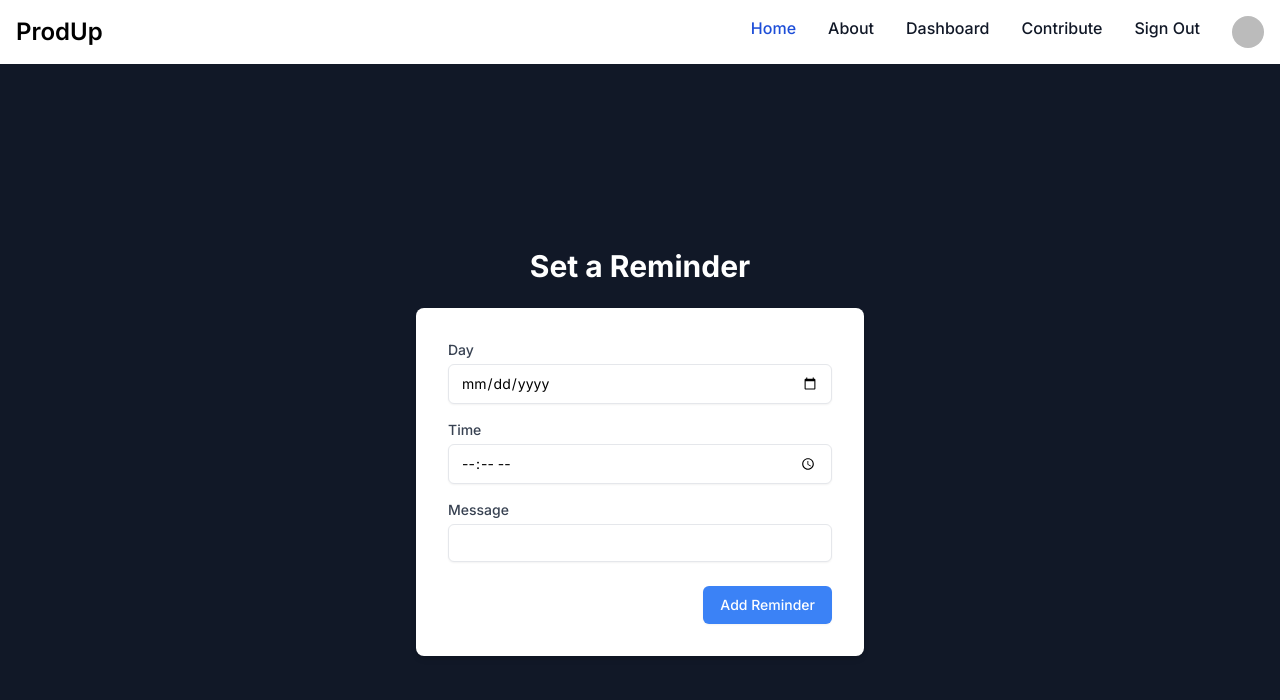
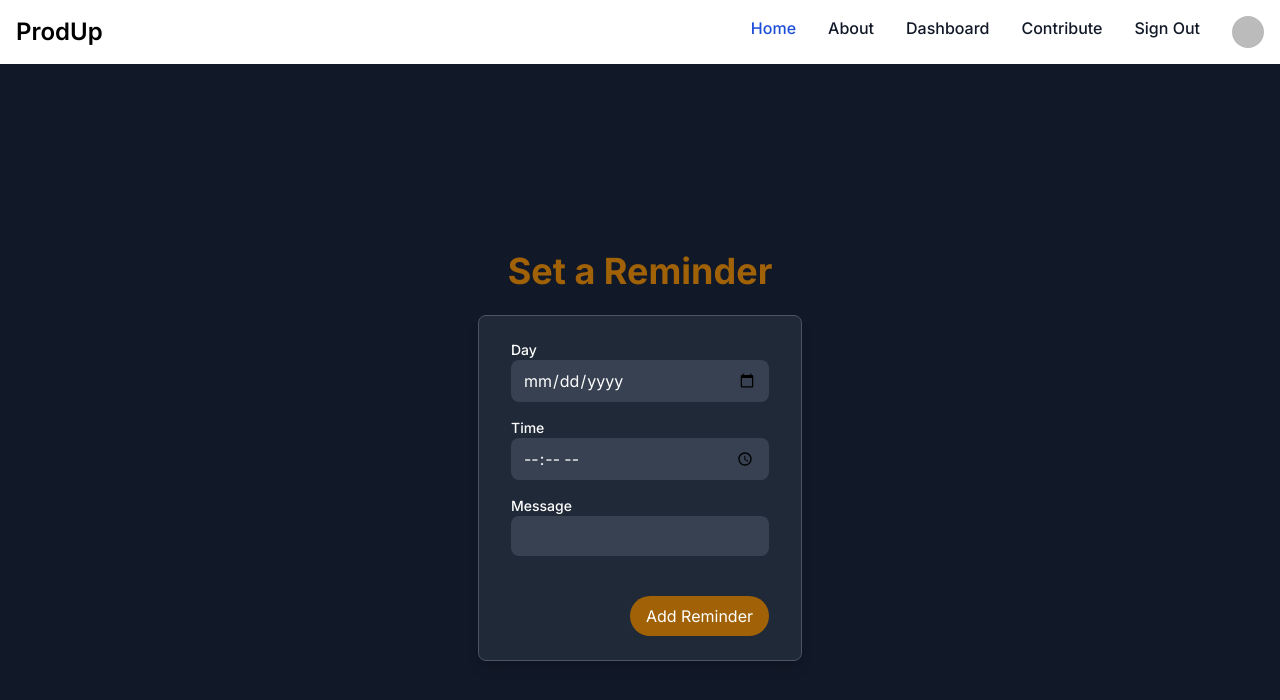
Before and after one commit to saicharan1901/ProdUp, a Next.js app in the folder frontend/: page /dashboard/reminders in a window 1280 px wide. Shown: the top 700 px of the page. Built offline with nearby package versions, Linux system fonts and the light colour scheme; no server answers; sample sign-in values are in the browser's storage.

Commit message:
Pulling from the main

```diff
--- a/frontend/app/about/page.js
+++ b/frontend/app/about/page.js
@@ -1,11 +1,10 @@
 import React from "react";
 import Navbar from "../../components/navbar";
 
-// Sample data for developers
 const developers = [
     {
         name: "Sai Charan",
-        photo: "/charan.jpg", // Ensure you have the photo in the public/images directory
+        photo: "/charan.jpg",
     },
     {
         name: "Yashwanth Reddy",
--- a/frontend/app/dashboard/notes/page.jsx
+++ b/frontend/app/dashboard/notes/page.jsx
@@ -143,17 +143,16 @@ const NoteAdder = () => {
           </button>
         </div>
 
-
-<div className="flex flex-wrap mx-auto ml-7 justify-center">
+        <div className="grid grid-cols-1 sm:grid-cols-2 md:grid-cols-3 lg:grid-cols-4 gap-6">
           {notes.map((note) => (
             <div
               key={note.note_id}
-            className="bg-gray-900 rounded-lg shadow-lg px-8 py-6 mb-8 mr-8 max-w-md group relative break-words hover:border-yellow-700 border w-full sm:w-1/2 md:w-1/3 lg:w-1/4 flex-grow"
+              className="bg-gradient-to-r from-yellow-700 to-yellow-500 rounded-lg shadow-lg px-8 py-6 mb-8 hover:border-yellow-900 border border-gray-700 group relative transition duration-300 transform hover:scale-105"
             >
-            <h3 className="font-mono font-extrabold text-white">{note.title}</h3>
-            <p className="text-gray-300">{note.content}</p>
+              <h3 className="font-mono font-extrabold text-gray-900">{note.title}</h3>
+              <p className="text-gray-800">{note.content}</p>
               <button
-                className="absolute top-0 right-0 p-1 text-white hover:text-yellow-600 transition-all duration-300 ease-in-out opacity-0 group-hover:opacity-100"
+                className="absolute top-0 right-0 p-1 text-gray-900 hover:text-gray-700 transition-all duration-300 ease-in-out opacity-0 group-hover:opacity-100"
                 onClick={() => handleDelete(note.note_id)}
               >
                 <svg
@@ -169,7 +168,6 @@ const NoteAdder = () => {
             </div>
           ))}
         </div>
-
       </div>
       <ToastContainer />
     </div>
--- a/frontend/app/dashboard/reminders/page.jsx
+++ b/frontend/app/dashboard/reminders/page.jsx
@@ -90,39 +90,39 @@ const Reminders = () => {
       <Navbar />
       <div className="min-h-screen bg-gray-900 flex flex-col items-center justify-center py-2">
         <ToastContainer />
-        <h1 className="text-3xl text-white font-bold mb-6">Set a Reminder</h1>
-        <div className="bg-white shadow-md rounded-lg p-8 w-full max-w-md">
+        <h1 className="mx-auto justify-center items-center flex text-4xl font-bold text-yellow-700 mt-10">Set a Reminder</h1>
+        <div className="mt-6 bg-gray-800 rounded-lg shadow-lg px-8 py-6 mb-8 border-gray-600 border mx-auto hover:border-yellow-700 transition duration-300 transform hover:-translate-y-1 hover:shadow-2xl">
           <div className="mb-4">
-            <label htmlFor="day" className="block text-sm font-medium text-gray-700">Day</label>
+            <label htmlFor="day" className="block text-sm font-medium text-white font-bold">Day</label>
             <input
               id="day"
               type="date"
               value={day}
               onChange={(e) => setDay(e.target.value)}
-              className="mt-1 block w-full px-3 py-2 border rounded-md shadow-sm focus:outline-none focus:ring-indigo-500 focus:border-indigo-500 sm:text-sm" />
+              className="w-full px-3 py-2 placeholder-gray-400 rounded-lg focus:outline-none bg-gray-700 text-white transition duration-300 transform focus:ring-2 focus:ring-yellow-700" />
           </div>
           <div className="mb-4">
-            <label htmlFor="time" className="block text-sm font-medium text-gray-700">Time</label>
+            <label htmlFor="time" className="block text-sm font-medium text-white font-bold">Time</label>
             <input
               id="time"
               type="time"
               value={time}
               onChange={(e) => setTime(e.target.value)}
-              className="mt-1 block w-full px-3 py-2 border rounded-md shadow-sm focus:outline-none focus:ring-indigo-500 focus:border-indigo-500 sm:text-sm" />
+              className="w-full px-3 py-2 placeholder-gray-400 rounded-lg focus:outline-none bg-gray-700 text-white transition duration-300 transform focus:ring-2 focus:ring-yellow-700" />
           </div>
           <div className="mb-6">
-            <label htmlFor="message" className="block text-sm font-medium text-gray-700">Message</label>
+            <label htmlFor="message" className="block text-sm font-medium text-white font-bold">Message</label>
             <input
               id="message"
               type="text"
               value={message}
               onChange={(e) => setMessage(e.target.value)}
-              className="mt-1 block w-full px-3 py-2 border rounded-md shadow-sm focus:outline-none focus:ring-indigo-500 focus:border-indigo-500 sm:text-sm" />
+              className="w-full px-3 py-2 placeholder-gray-400 rounded-lg focus:outline-none bg-gray-700 text-white transition duration-300 transform focus:ring-2 focus:ring-yellow-700" />
           </div>
           <div className="flex justify-end">
             <button
               onClick={handleAddReminder}
-              className="inline-flex items-center px-4 py-2 border border-transparent text-sm font-medium rounded-md shadow-sm text-white bg-blue-500 hover:bg-blue-600 focus:outline-none focus:ring-2 focus:ring-offset-2 focus:ring-blue-500"
+              className="flex items-center justify-center px-4 py-2 mt-4 text-white bg-yellow-700 rounded-full hover:bg-yellow-800 transition duration-300 ease-in-out transform hover:-translate-y-1 hover:scale-105 focus:outline-none focus:ring-2 focus:ring-yellow-700 focus:ring-opacity-50"
             >
               Add Reminder
             </button>
--- a/frontend/app/dashboard/todo/page.jsx
+++ b/frontend/app/dashboard/todo/page.jsx
@@ -63,26 +63,26 @@ const Todo = () => {
       <Navbar />
       <div className="min-h-screen bg-gray-900 flex flex-col items-center justify-center py-2">
         <ToastContainer />
-        <h1 className="text-3xl font-bold text-white mb-6">Todo List</h1>
-        <div className="bg-white shadow-md rounded-lg p-8 w-full max-w-md">
+        <h1 className="mx-auto justify-center items-center flex text-4xl font-bold text-yellow-700 mt-10">Todo List</h1>
+        <div className="mt-6 bg-gray-800 rounded-lg shadow-lg px-8 py-6 mb-8 border-gray-600 border mx-auto hover:border-yellow-700 transition duration-300 transform hover:-translate-y-1 hover:shadow-2xl">
           <div className="mb-4">
-            <label htmlFor="todo" className="block text-sm font-medium text-gray-700">Todo</label>
+            <label htmlFor="todo" className="block text-sm font-medium text-white font-bold">Todo</label>
             <input
               id="todo"
               type="text"
               value={todoText}
               onChange={(e) => setTodoText(e.target.value)}
-              className="mt-1 block w-full px-3 py-2 border rounded-md shadow-sm focus:outline-none focus:ring-indigo-500 focus:border-indigo-500 sm:text-sm"
+              className="w-full px-3 py-2 placeholder-gray-400 rounded-lg focus:outline-none bg-gray-700 text-white transition duration-300 transform focus:ring-2 focus:ring-yellow-700"
               placeholder="Enter todo..." />
           </div>
           <div className="mb-4">
-            <label htmlFor="tags" className="block text-sm font-medium text-gray-700">Tags (comma-separated)</label>
+            <label htmlFor="tags" className="block text-sm font-medium text-white font-bold">Tags (comma-separated)</label>
             <input
               id="tags"
               type="text"
               value={tagText}
               onChange={(e) => setTagText(e.target.value)}
-              className="mt-1 block w-full px-3 py-2 border rounded-md shadow-sm focus:outline-none focus:ring-indigo-500 focus:border-indigo-500 sm:text-sm"
+              className="w-full px-3 py-2 placeholder-gray-400 rounded-lg focus:outline-none bg-gray-700 text-white transition duration-300 transform focus:ring-2 focus:ring-yellow-700"
               placeholder="Enter tags..." />
           </div>
           <div className="mb-6">
```
Lines whose indentation alone changed are shown as unchanged.
